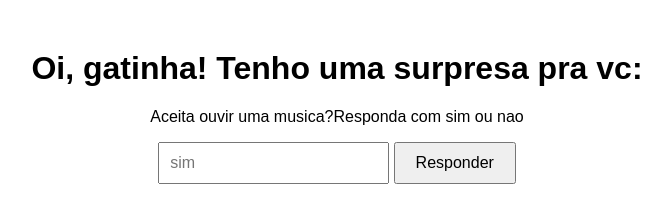
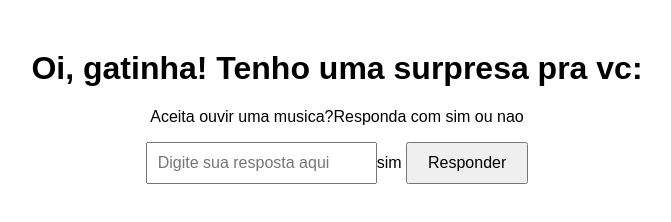
Before and after one commit to pietra-lima/pietra-liman.github.io, a plain HTML site: page index.html in a window 1280 px wide. Shown: the whole page, without its empty margins (303-974 px from the left). Drawn offline with Linux system fonts and the light colour scheme.

Commit message:
Update index.html

```diff
--- a/index.html
+++ b/index.html
@@ -24,7 +24,7 @@
 <body>
     <h1>Oi, gatinha! Tenho uma surpresa pra vc:</h1>
     <p>Aceita ouvir uma musica?Responda com sim ou nao</p>
-    <input type="text" id="answer" placeholder="sim">
+    <input type="text" id="answer" placeholder="Digite sua resposta aqui">sim
     <button onclick="submitAnswer()">Responder</button>
 
     <script>
```
